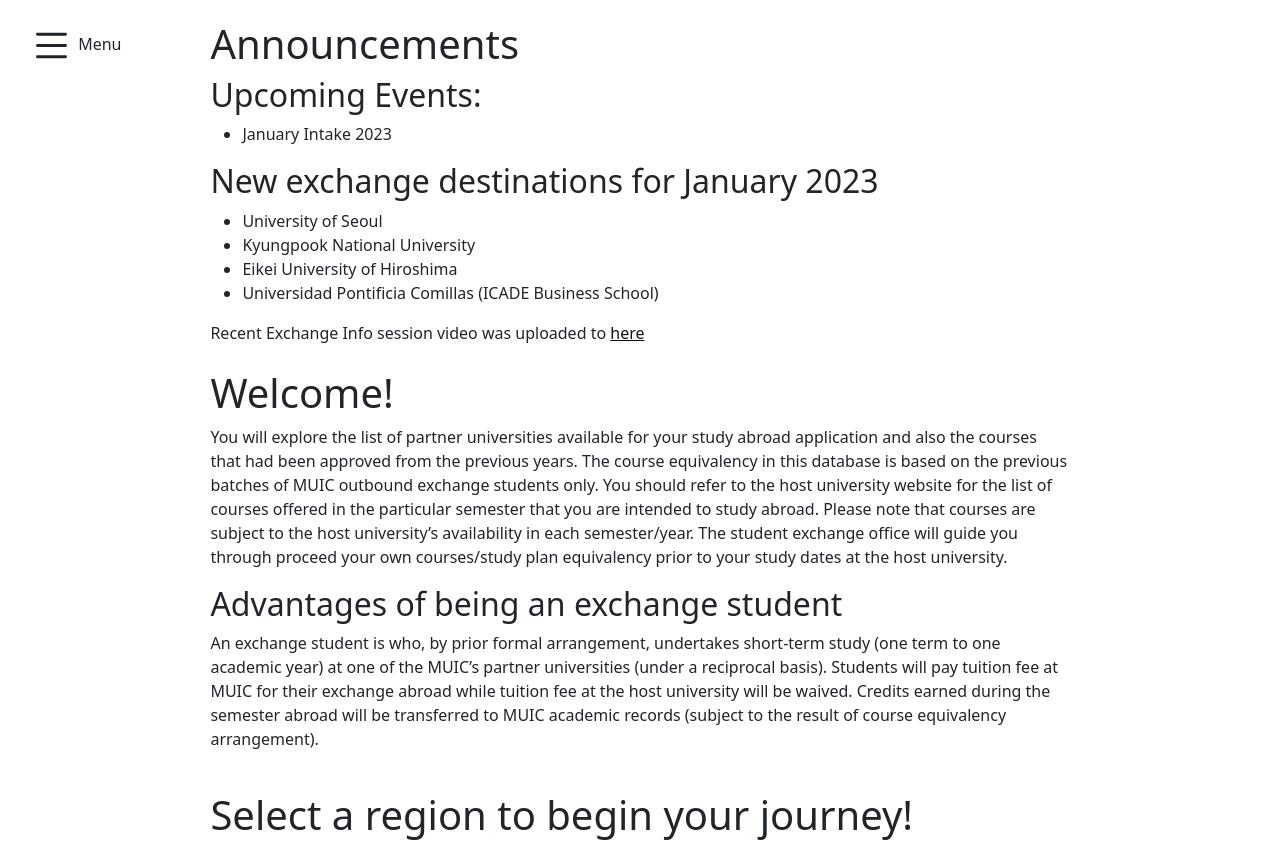
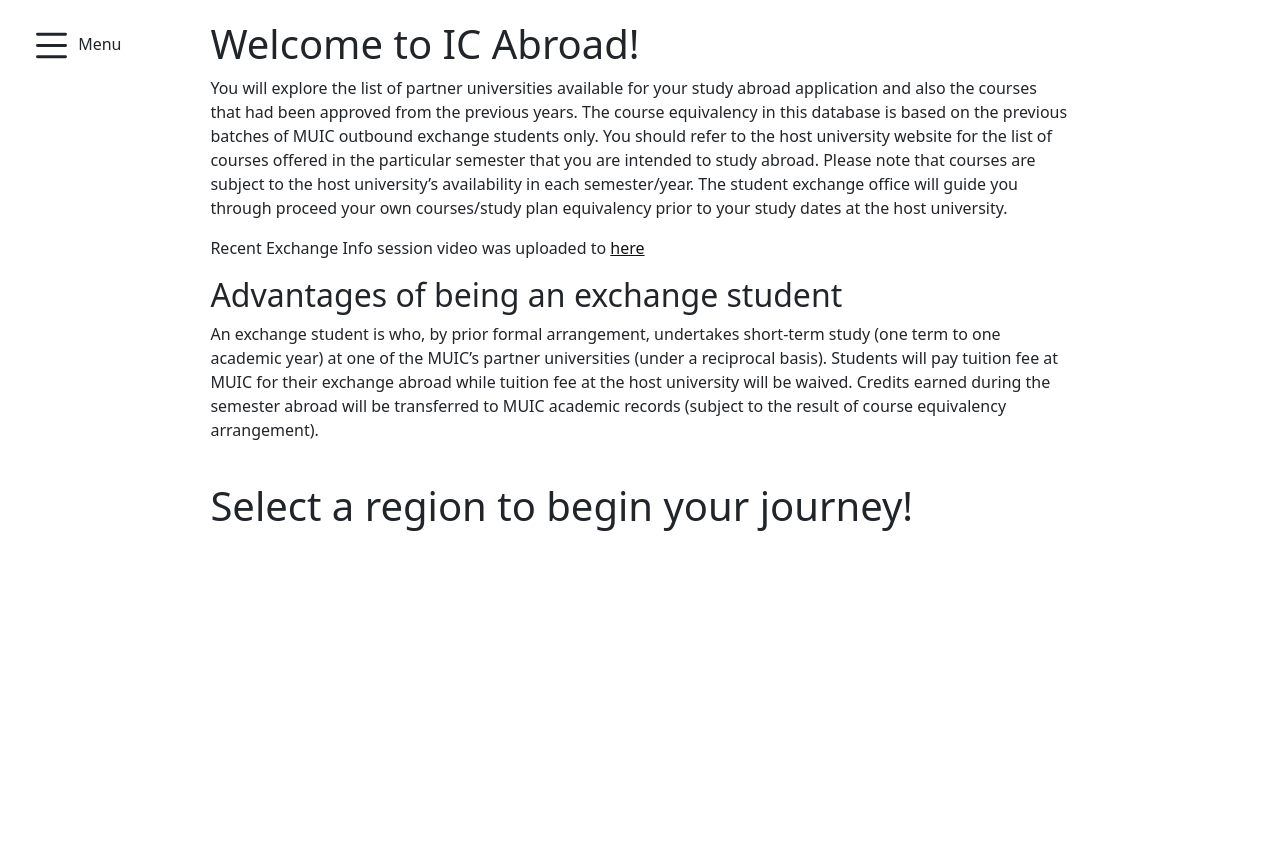
Before and after one commit to db-abnwt/course-equivalency-checker, a Flask app: template icabroad/icabroad/templates/home.html in a window 1280 px wide. After the commit the page ends 531 px from the top, so only its background shows below. Run offline with Flask 2, Linux system fonts and the light colour scheme; the template is opened without the code that fills it, so the values that code supplies are empty; parts of the project's set-up code (start-up, migrations or seed data) failed here and were passed over.

Commit message:
feat: home updated

```diff
--- a/icabroad/icabroad/templates/home.html
+++ b/icabroad/icabroad/templates/home.html
@@ -11,28 +11,7 @@
 <div class="container-fluid">
     <div class="row">
         <div class="col">
-            <h1>Announcements</h1>
-            <h2>Upcoming Events:</h2>
-            <ul>
-                <li>January Intake 2023</li>
-            </ul>
-            <h2>New exchange destinations for January 2023</h2>
-            <ul>
-                <li>University of Seoul</li>
-                <li>Kyungpook National University</li>
-                <li>Eikei University of Hiroshima</li>
-                <li>Universidad Pontificia Comillas (ICADE Business School)</li>
-            </ul>
-            Recent Exchange Info session video was uploaded to
-            <span>
-            <a href="https://www.youtube.com/watch?v=TVxeZme8mOk&ab_channel=KittapornKitsawat">here</a>
-            </span>
-        </div>
-    </div>
-    <br/>
-    <div class="row">
-        <div class="col">
-            <h1>Welcome!</h1>
+            <h1>Welcome to IC Abroad!</h1>
             <p>
                 You will explore the list of partner universities available for your study abroad application and also
                 the courses that had been approved from the previous years. The course equivalency in this database is
@@ -41,6 +20,12 @@
                 study abroad. Please note that courses are subject to the host university’s availability in each
                 semester/year. The student exchange office will guide you through proceed your own courses/study plan
                 equivalency prior to your study dates at the host university.
+            </p>
+            <p>
+                Recent Exchange Info session video was uploaded to
+                <span>
+                <a href="https://www.youtube.com/watch?v=TVxeZme8mOk&ab_channel=KittapornKitsawat">here</a>
+                </span>
             </p>
             <h2>Advantages of being an exchange student</h2>
             <p>
```
